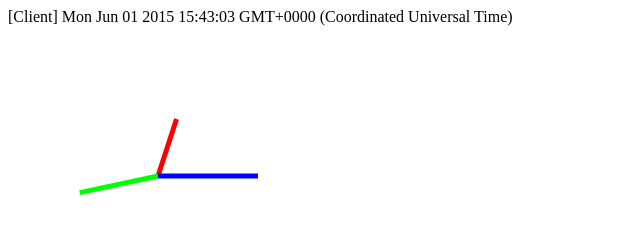
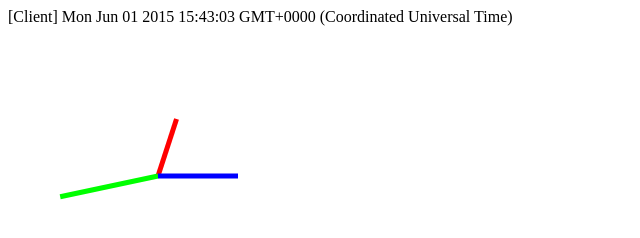
Before and after one commit to otomarukanta/web_clock, a website: page public/index.html in a window 1280 px wide. Shown: the full height of the page, 0-640 px from the left. Drawn offline with nearby package versions, Linux system fonts and the light colour scheme; no server answers.

Commit message:
Fix length of clock hand

```diff
--- a/public/index.html
+++ b/public/index.html
@@ -22,8 +22,8 @@
 
                     // 針の長さ
                     var sec_hand  = 60;
-                    var min_hand  = 80;
-                    var hour_hand = 100;
+                    var min_hand  = 100;
+                    var hour_hand = 80;
 
                     // 12時と針の間の角度
                     var sec_deg  = (sec  / 60) * 360;
```
